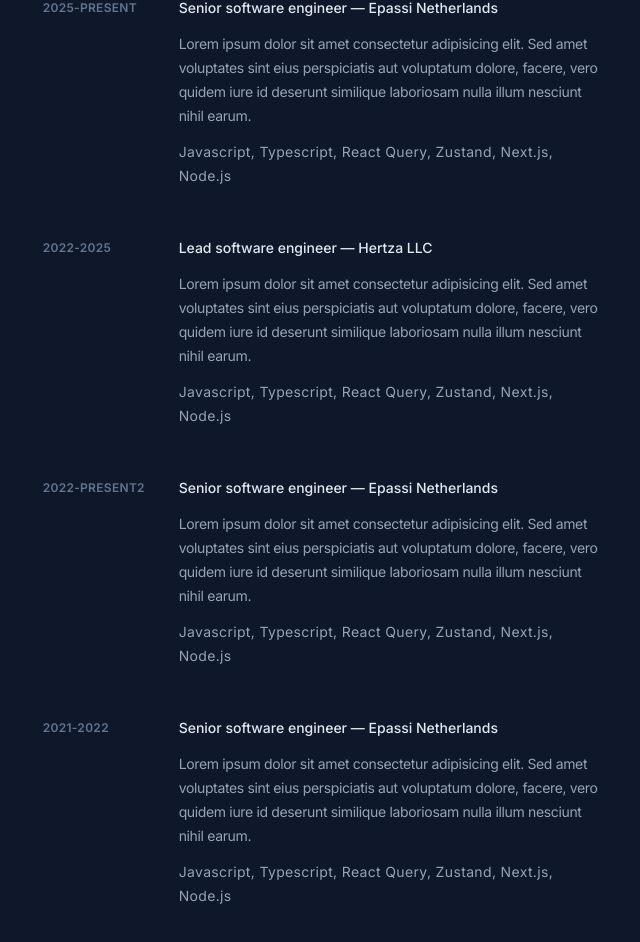
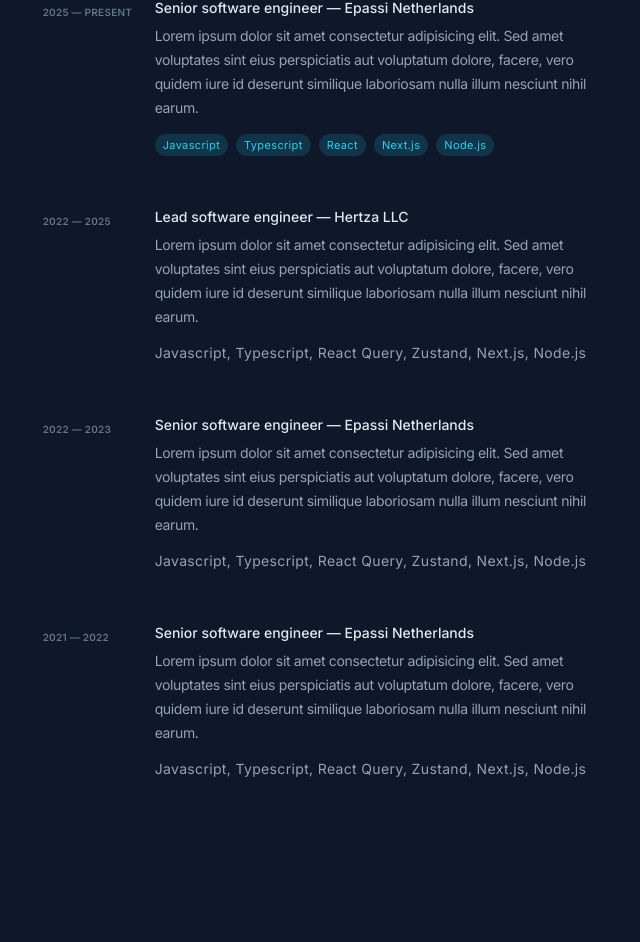
Before and after one commit to leucioiustefan/leucioiustefan-website-next, a Next.js app: page / in a window 1280 px wide. Shown: the part 696-1638 px from the top of the page, without its empty margins (634-1274 px from the left). After the commit the page ends 1609 px from the top, so only its background shows below. Built offline with nearby package versions, Linux system fonts and the light colour scheme.

Commit message:
Website work

```diff
--- a/Components/Experience.tsx
+++ b/Components/Experience.tsx
@@ -10,11 +10,11 @@
     lg:hover:shadow-[inset_0_1px_0_0_rgba(148,163,184,0.1)]
 lg:hover:drop-shadow-lg"
       >
-        <span className="w-28 shrink-0 whitespace-nowrap z-10 mb-2 mt-1 text-xs font-semibold uppercase tracking-wide text-slate-500">
-          2025-PRESENT
+        <span className="w-22 shrink-0 whitespace-nowrap z-10 mt-1 text-[10px] font-semibold uppercase tracking-wide text-slate-500">
+          2025 — present
         </span>
         <div>
-          <p className="text-normal font-medium text-slate-200 mb-3 tracking-normal lg:group-hover:text-special">
+          <p className="text-normal font-medium text-slate-200 mb-1 tracking-normal lg:group-hover:text-special">
             Senior software engineer — Epassi Netherlands
           </p>
           <p className="text-normal text-[14px] mb-3 tracking-tight">
@@ -24,8 +24,20 @@
             nesciunt nihil earum.
           </p>
           <p>
-            <span>
-              Javascript, Typescript, React Query, Zustand, Next.js, Node.js
+            <span className="text-special text-[11px] px-2 py-1 mr-2 rounded-full bg-special/15">
+              Javascript
+            </span>
+            <span className="text-special text-[11px] px-2 py-1 mr-2 rounded-full bg-special/15">
+              Typescript
+            </span>
+            <span className="text-special text-[11px] px-2 py-1 mr-2 rounded-full bg-special/15">
+              React
+            </span>
+            <span className="text-special text-[11px] px-2 py-1 mr-2 rounded-full bg-special/15">
+              Next.js
+            </span>
+            <span className="text-special text-[11px] px-2 py-1 mr-2 rounded-full bg-special/15">
+              Node.js
             </span>
           </p>
         </div>
@@ -40,11 +52,11 @@
     lg:hover:shadow-[inset_0_1px_0_0_rgba(148,163,184,0.1)]
 lg:hover:drop-shadow-lg"
       >
-        <span className="w-28 shrink-0 whitespace-nowrap z-10 mb-2 mt-1 text-xs font-semibold uppercase tracking-wide text-slate-500">
-          2022-2025
+        <span className="w-22 shrink-0 whitespace-nowrap z-10 mt-1 text-[10px] font-semibold uppercase tracking-wide text-slate-500">
+          2022 — 2025
         </span>
         <div>
-          <p className="text-normal font-medium text-slate-200 mb-3 tracking-normal lg:group-hover:text-special">
+          <p className="text-normal font-medium text-slate-200 mb-1 tracking-normal lg:group-hover:text-special">
             Lead software engineer — Hertza LLC
           </p>
           <p className="text-normal text-[14px] mb-3 tracking-tight">
@@ -69,11 +81,11 @@
     lg:hover:shadow-[inset_0_1px_0_0_rgba(148,163,184,0.1)]
 lg:hover:drop-shadow-lg"
       >
-        <span className="w-28 shrink-0 whitespace-nowrap z-10 mb-2 mt-1 text-xs font-semibold uppercase tracking-wide text-slate-500">
-          2022-PRESENT2
+        <span className="w-22 shrink-0 whitespace-nowrap z-10 mt-1 text-[10px] font-semibold uppercase tracking-wide text-slate-500">
+          2022 — 2023
         </span>
         <div>
-          <p className="text-normal font-medium text-slate-200 mb-3 tracking-normal lg:group-hover:text-special">
+          <p className="text-normal font-medium text-slate-200 mb-1 tracking-normal lg:group-hover:text-special">
             Senior software engineer — Epassi Netherlands
           </p>
           <p className="text-normal text-[14px] mb-3 tracking-tight">
@@ -98,11 +110,11 @@
     lg:hover:shadow-[inset_0_1px_0_0_rgba(148,163,184,0.1)]
 lg:hover:drop-shadow-lg"
       >
-        <span className="w-28 shrink-0 whitespace-nowrap z-10 mb-2 mt-1 text-xs font-semibold uppercase tracking-wide text-slate-500">
-          2021-2022
+        <span className="w-22 shrink-0 whitespace-nowrap z-10 mt-1 text-[10px] font-semibold uppercase tracking-wide text-slate-500">
+          2021 — 2022
         </span>
         <div>
-          <p className="text-normal font-medium text-slate-200 mb-3 tracking-normal lg:group-hover:text-special">
+          <p className="text-normal font-medium text-slate-200 mb-1 tracking-normal lg:group-hover:text-special">
             Senior software engineer — Epassi Netherlands
           </p>
           <p className="text-normal text-[14px] mb-3 tracking-tight">
--- a/Components/Header.tsx
+++ b/Components/Header.tsx
@@ -3,10 +3,10 @@
     <header className="lg:sticky lg:top-0 lg:h-screen lg:w-[48%] lg:flex lg:flex-col lg:justify-between lg:py-30 gap-4">
       <div>
         <h1 className="text-2xl font-bold text-slate-200">Stefan Leucioiu</h1>
-        <h3 className="text-lg font-medium text-slate-200 my-2 tracking-tight">
+        <h3 className="text-lg font-medium text-slate-200 my-3 tracking-tight">
           Full stack engineer
         </h3>
-        <p className="text-sm">
+        <p className="text-normal max-w-[400px]">
           I build accessible, end-to-end digital experiences for the web.
         </p>
       </div>
```
